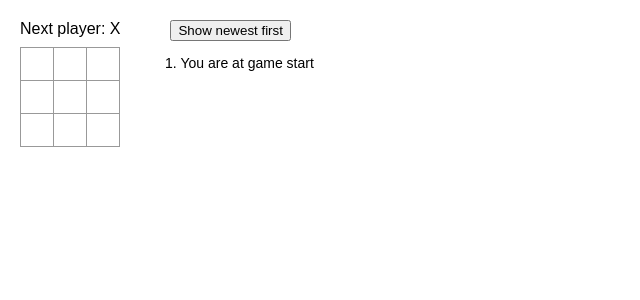
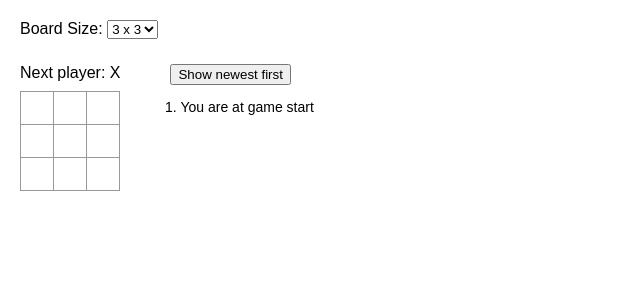
Before and after one commit to Derek-Lim/tic-tac-toe-react, a React (Create React App) app: page / in a window 1280 px wide. Shown: the top 300 px of the page, without its empty margins (0-640 px from the left). Built offline with nearby package versions, Linux system fonts and the light colour scheme.

Commit message:
feat: add board size selection

```diff
--- a/src/components/Board.js
+++ b/src/components/Board.js
@@ -1,9 +1,9 @@
 import Square from './Square';
-import { BOARD_SIZE } from '../game/constants';
-import { calculateWinner } from '../game/logic';
+import { generateWinningLines, calculateWinner } from '../game/logic';
 
-export default function Board({ xIsNext, squares, onPlay }) {
-  const { winner, winningLine } = calculateWinner(squares);
+export default function Board({ boardSize, xIsNext, squares, onPlay }) {
+  const winningLines = generateWinningLines(boardSize);
+  const { winner, winningLine } = calculateWinner(squares, winningLines);
 
   function handleClick(squareIndex) {
     if (winner || squares[squareIndex]) return;
@@ -21,10 +21,10 @@ export default function Board({ xIsNext, squares, onPlay }) {
       ? 'Draw'
       : `Next player: ${xIsNext ? 'X' : 'O'}`;
 
-  const boardRows = Array.from({ length: BOARD_SIZE }, (_, rowIndex) => (
+  const boardRows = Array.from({ length: boardSize }, (_, rowIndex) => (
     <div className="board-row" key={rowIndex}>
-      {Array.from({ length: BOARD_SIZE }, (_, colIndex) => {
-        const squareIndex = rowIndex * BOARD_SIZE + colIndex;
+      {Array.from({ length: boardSize }, (_, colIndex) => {
+        const squareIndex = rowIndex * boardSize + colIndex;
         const value = squares[squareIndex];
         const isWinningSquare = winningLine.includes(squareIndex);
         const squareLabel = `Row ${rowIndex + 1}, column ${colIndex + 1}: ${value ?? 'empty'}`;
--- a/src/components/Game.js
+++ b/src/components/Game.js
@@ -1,11 +1,12 @@
 import { useState } from 'react';
-import { BOARD_SIZE } from '../game/constants';
+import { DEFAULT_BOARD_SIZE } from '../game/constants';
 import Board from './Board';
 import MoveHistory from './MoveHistory';
 
 export default function Game() {
+  const [boardSize, setBoardSize] = useState(DEFAULT_BOARD_SIZE);
   const [history, setHistory] = useState([
-    Array(BOARD_SIZE * BOARD_SIZE).fill(null),
+    Array(boardSize * boardSize).fill(null),
   ]);
   const [currentMove, setCurrentMove] = useState(0);
 
@@ -18,19 +19,47 @@ export default function Game() {
     setCurrentMove(nextHistory.length - 1);
   }
 
+  function handleBoardSizeChange(nextBoardSize) {
+    setBoardSize(nextBoardSize);
+    setHistory([Array(nextBoardSize * nextBoardSize).fill(null)]);
+    setCurrentMove(0);
+  }
+
   function jumpTo(nextMove) {
     setCurrentMove(nextMove);
   }
 
   return (
+    <>
+      <div className="game-settings">
+        <label htmlFor="board-size-select">Board Size: </label>
+        <select
+          id="board-size-select"
+          value={boardSize}
+          onChange={(event) => {
+            handleBoardSizeChange(Number(event.target.value));
+          }}
+        >
+          <option value="3">3 x 3</option>
+          <option value="4">4 x 4</option>
+          <option value="5">5 x 5</option>
+        </select>
+      </div>
       <div className="game">
-      <Board xIsNext={xIsNext} squares={currentSquares} onPlay={handlePlay} />
+        <Board
+          boardSize={boardSize}
+          xIsNext={xIsNext}
+          squares={currentSquares}
+          onPlay={handlePlay}
+        />
 
         <MoveHistory
+          boardSize={boardSize}
           history={history}
           currentMove={currentMove}
           onJumpTo={jumpTo}
         />
       </div>
+    </>
   );
 }
--- a/src/components/MoveHistory.js
+++ b/src/components/MoveHistory.js
@@ -1,7 +1,12 @@
 import { useState } from 'react';
 import { getMoveDetails } from '../game/logic';
 
-export default function MoveHistory({ history, currentMove, onJumpTo }) {
+export default function MoveHistory({
+  boardSize,
+  history,
+  currentMove,
+  onJumpTo,
+}) {
   const [isAscending, setIsAscending] = useState(true);
 
   function toggleMoveOrder() {
@@ -13,7 +18,9 @@ export default function MoveHistory({ history, currentMove, onJumpTo }) {
     const moveLabel = moveIndex === 0 ? 'game start' : `move #${moveIndex}`;
 
     const moveDetails =
-      moveIndex === 0 ? null : getMoveDetails(history[moveIndex - 1], squares);
+      moveIndex === 0
+        ? null
+        : getMoveDetails(history[moveIndex - 1], squares, boardSize);
 
     const detailsLabel = moveDetails
       ? ` — ${moveDetails.marker} (${moveDetails.row}, ${moveDetails.col})`
--- a/src/game/constants.js
+++ b/src/game/constants.js
@@ -1 +1 @@
-export const BOARD_SIZE = 3;
+export const DEFAULT_BOARD_SIZE = 3;
--- a/src/game/logic.js
+++ b/src/game/logic.js
@@ -1,18 +1,4 @@
-import { BOARD_SIZE } from './constants';
-
-// =====================
-// Internal helpers (module-private)
-// =====================
-const winningLines = generateWinningLines(BOARD_SIZE);
-
-function indexToRowCol(index) {
-  return {
-    row: Math.floor(index / BOARD_SIZE) + 1,
-    col: (index % BOARD_SIZE) + 1,
-  };
-}
-
-function generateWinningLines(size) {
+export function generateWinningLines(size) {
   if (!Number.isInteger(size) || size <= 0) return [];
   if (size === 1) return [[0]];
 
@@ -32,11 +18,7 @@ function generateWinningLines(size) {
   return [...horizontalLines, ...verticalLines, mainDiagonal, antiDiagonal];
 }
 
-
-// =====================
-// Public API (exports)
-// =====================
-export function calculateWinner(squares) {
+export function calculateWinner(squares, winningLines) {
   for (const line of winningLines) {
     const player = squares[line[0]];
     if (!player) continue;
@@ -53,15 +35,16 @@ export function calculateWinner(squares) {
   return { winner: null, winningLine: [] };
 }
 
-export function getMoveDetails(previousSquares, nextSquares) {
+export function getMoveDetails(previousSquares, nextSquares, boardSize) {
   const squareIndex = nextSquares.findIndex(
     (value, index) => value !== previousSquares[index],
   );
 
   if (squareIndex === -1) return null;
 
-  const marker = nextSquares[squareIndex];
-  const { row, col } = indexToRowCol(squareIndex);
-
-  return { marker, row, col };
+  return {
+    marker: nextSquares[squareIndex],
+    row: Math.floor(squareIndex / boardSize) + 1,
+    col: (squareIndex % boardSize) + 1,
+  };
 }
--- a/src/styles.css
+++ b/src/styles.css
@@ -46,10 +46,23 @@ ul {
   padding-inline-start: 20px;
 }
 
-body {
-  font-family: sans-serif;
-  margin: 20px;
-  padding: 0;
+.game-settings {
+  margin-bottom: 25px;
+}
+
+.game {
+  display: flex;
+  flex-direction: row;
+}
+
+.status {
+  margin-bottom: 10px;
+}
+
+.board-row:after {
+  clear: both;
+  content: '';
+  display: table;
 }
 
 .square {
@@ -72,20 +85,6 @@ body {
   background-color: #fff3bf;
 }
 
-.board-row:after {
-  clear: both;
-  content: '';
-  display: table;
-}
-
-.status {
-  margin-bottom: 10px;
-}
-.game {
-  display: flex;
-  flex-direction: row;
-}
-
 .game-info {
   margin-left: 20px;
 }
```
Lines whose indentation alone changed are shown as unchanged.
